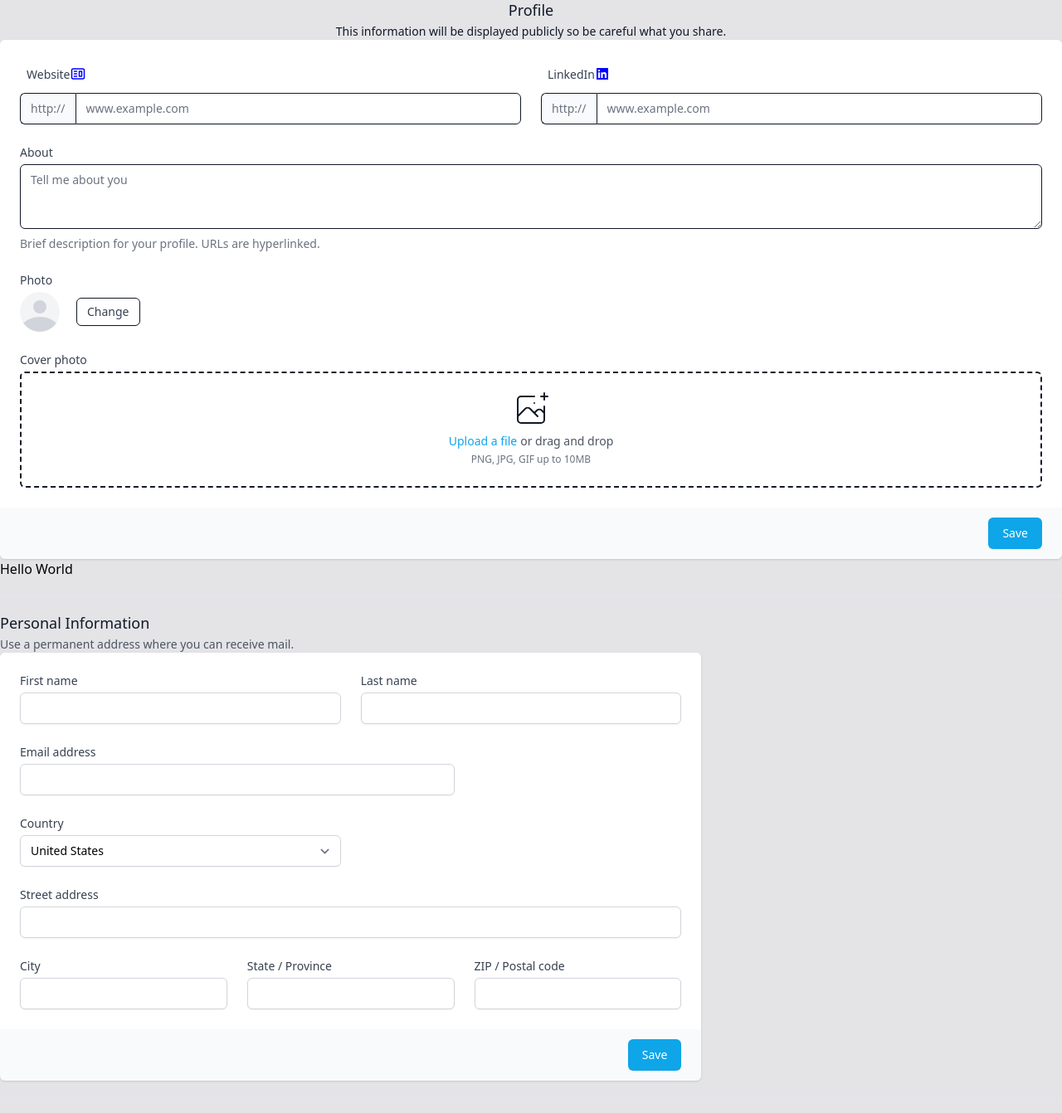
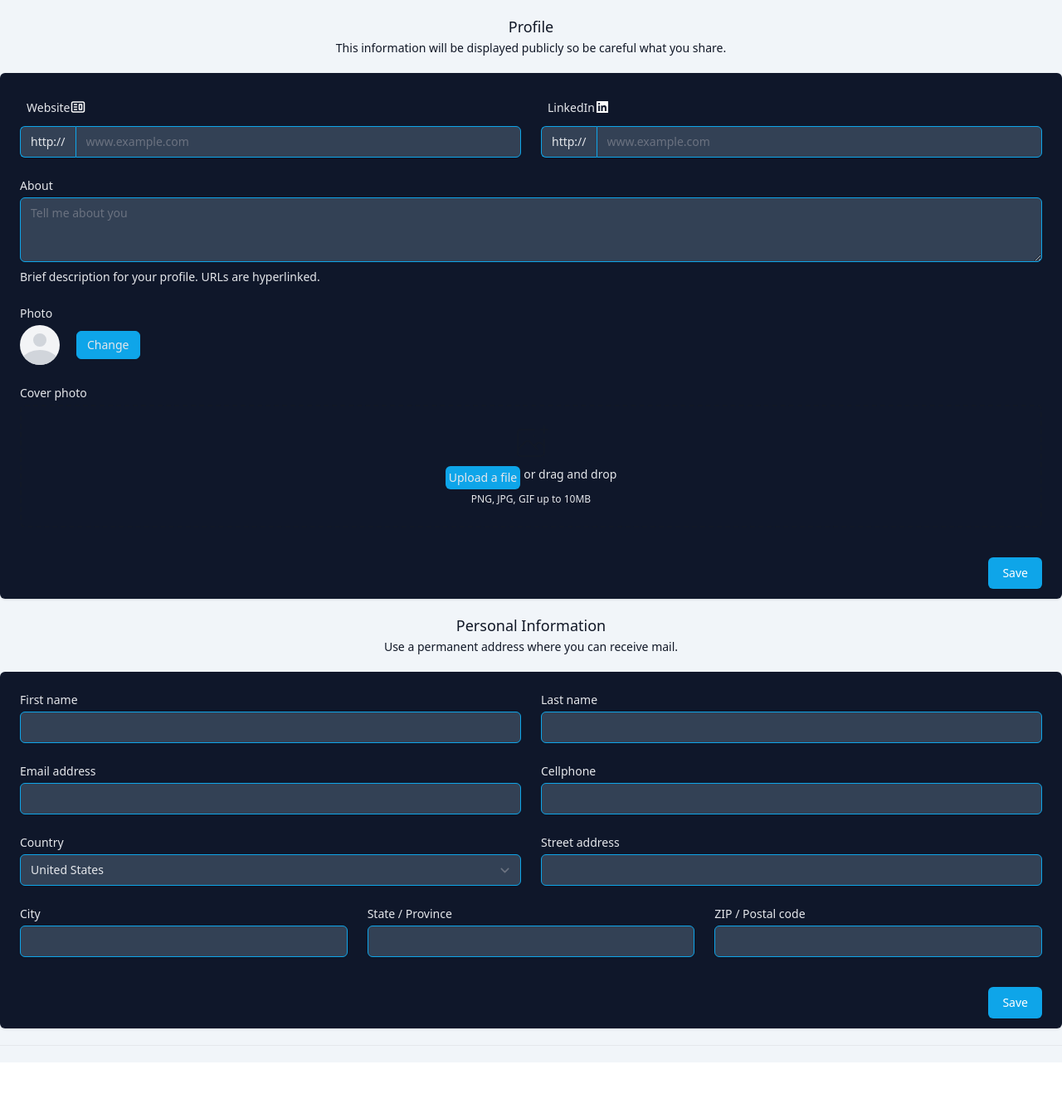
Before and after one commit to ademircr07/resume-form, a Next.js app: page / in a window 1280 px wide. Shown: the whole page at 83% size. After the commit the page ends 1281 px from the top, so only its background shows below. Built offline with nearby package versions, Linux system fonts and the light colour scheme.

Commit message:
adding new updstr

```diff
--- a/components/Information.jsx
+++ b/components/Information.jsx
@@ -11,9 +11,9 @@ function Information() {
     <>
       <div>
         <div className="md:grid md:grid-cols-3 md:gap-6">
-          <div className="mt-5 md:mt-0 md:col-span-6">
+          <div className=" md:mt-0 md:col-span-6">
 
-            <div className="md:col-span-6 text-center">
+            <div className="md:col-span-6 text-center p-5">
               <div className="px-4 sm:px-0">
                 <h3 className="text-lg font-medium leading-6 text-gray-900">
                   Profile
@@ -27,25 +27,25 @@ function Information() {
 
             <form onSubmit={registerUser} action="#" method="POST">
               <div className="shadow sm:rounded-md sm:overflow-hidden">
-                <div className="px-4 py-5 bg-white space-y-6 sm:p-6">
+                <div className="px-4 py-5 bg-slate-900 space-y-6 sm:p-6">
                   <div className="grid grid-cols-4 gap-6">
                     <div className="col-span-3 sm:col-span-2">
                       <label
                         htmlFor="company-website"
-                        className="text-sm font-medium text-gray-700 flex p-2 "
+                        className="text-sm font-medium text-gray-200 flex p-2 "
                       >
-                        Website{" "}
-                        <CgWebsite color="blue" className="flex text-lg" />
+                        Website {" "}
+                        <CgWebsite color="white" className="flex text-lg" />
                       </label>
                       <div className="mt-1 flex rounded-md shadow-sm">
-                        <span className="inline-flex items-center px-3 rounded-l-md border border-r-0 border-gray-900 bg-gray-50 text-gray-500 text-sm">
+                        <span className="inline-flex items-center px-3 rounded-l-md border border-r-0 border-sky-500 bg-slate-700 text-gray-200 text-sm">
                           http://
                         </span>
                         <input
                           type="text"
                           name="company-website"
                           id="company-website"
-                          className="focus:ring-indigo-500 focus:border-indigo-500 flex-1 block w-full rounded-none rounded-r-md sm:text-sm border-gray-900"
+                          className="focus:ring-sky-500 focus:border-sky-500 flex-1 block w-full rounded-none rounded-r-md sm:text-sm border-sky-500 bg-slate-700 text-gray-200"
                           placeholder="www.example.com"
                         />
                       </div>
@@ -54,20 +54,20 @@ function Information() {
                     <div className="col-span-3 sm:col-span-2">
                       <label
                         htmlFor="company-website"
-                        className="text-sm font-medium text-gray-700 flex p-2 "
+                        className="text-sm font-medium text-gray-200 flex p-2 "
                       >
                         LinkedIn{" "}
-                        <AiFillLinkedin color="blue" className="flex text-lg" />
+                        <AiFillLinkedin color="white" className="flex text-lg" />
                       </label>
                       <div className="mt-1 flex rounded-md shadow-sm">
-                        <span className="inline-flex items-center px-3 rounded-l-md border border-r-0 border-gray-900 bg-gray-50 text-gray-500 text-sm">
+                        <span className="inline-flex items-center px-3 rounded-l-md border border-r-0 border-sky-500 bg-slate-700 text-gray-200 text-sm">
                           http://
                         </span>
                         <input
                           type="text"
                           name="company-website"
                           id="company-website"
-                          className="focus:ring-indigo-500 focus:border-indigo-500 flex-1 block w-full rounded-none rounded-r-md sm:text-sm border-gray-900"
+                          className="focus:ring-sky-600 focus:border-sky-600 flex-1 block w-full rounded-none rounded-r-md sm:text-sm border-sky-500 bg-slate-700 text-gray-200"
                           placeholder="www.example.com"
                         />
                       </div>
@@ -77,7 +77,7 @@ function Information() {
                   <div>
                     <label
                       htmlFor="about"
-                      className="block text-sm font-medium text-gray-700"
+                      className="block text-sm font-medium text-gray-200"
                     >
                       About
                     </label>
@@ -86,18 +86,18 @@ function Information() {
                         id="about"
                         name="about"
                         rows={3}
-                        className="shadow-sm focus:ring-indigo-500 focus:border-indigo-500 mt-1 block w-full sm:text-sm border border-gray-900 rounded-md"
+                        className="shadow-sm focus:ring-sky-500 focus:border-sky-500 mt-1 block w-full sm:text-sm border border-sky-500 rounded-md bg-slate-700 text-gray-200"
                         placeholder="Tell me about you"
                         defaultValue={""}
                       />
                     </div>
-                    <p className="mt-2 text-sm text-gray-500">
+                    <p className="mt-2 text-sm text-gray-200">
                       Brief description for your profile. URLs are hyperlinked.
                     </p>
                   </div>
 
                   <div>
-                    <label className="block text-sm font-medium text-gray-700">
+                    <label className="block text-sm font-medium text-gray-200">
                       Photo
                     </label>
                     <div className="mt-1 flex items-center">
@@ -112,7 +112,7 @@ function Information() {
                       </span>
                       <button
                         type="button"
-                        className="ml-5 bg-white py-2 px-3 border border-gray-900 rounded-md shadow-sm text-sm leading-4 font-medium text-gray-700 hover:bg-gray-50 focus:outline-none focus:ring-2 focus:ring-offset-2 focus:ring-indigo-500"
+                        className="ml-5 bg-sky-500 py-2 px-3 border border-sky-500 rounded-md shadow-sm text-sm leading-4 font-medium text-gray-200 hover:bg-sky-600 focus:outline-none focus:ring-2 focus:ring-offset-2 focus:ring-sky-500"
                       >
                         Change
                       </button>
@@ -120,7 +120,7 @@ function Information() {
                   </div>
 
                   <div>
-                    <label className="block text-sm font-medium text-gray-700">
+                    <label className="block text-sm font-medium text-gray-200">
                       Cover photo
                     </label>
                     <div className="mt-1 flex justify-center px-6 pt-5 pb-6 border-2 border-gray-900 border-dashed rounded-md">
@@ -142,7 +142,7 @@ function Information() {
                         <div className="flex text-sm text-gray-600">
                           <label
                             htmlFor="file-upload"
-                            className="relative cursor-pointer bg-white rounded-md font-medium text-sky-500 hover:text-indigo-500 focus-within:outline-none focus-within:ring-2 focus-within:ring-offset-2 focus-within:ring-indigo-500"
+                            className="relative cursor-pointer bg-sky-500 rounded-md font-medium text-gray-200 hover:bg-sky-600 py-1 px-1"
                           >
                             <span>Upload a file</span>
                             <input
@@ -152,9 +152,9 @@ function Information() {
                               className="sr-only"
                             />
                           </label>
-                          <p className="pl-1">or drag and drop</p>
+                          <p className="pl-1 text-gray-200">or drag and drop</p>
                         </div>
-                        <p className="text-xs text-gray-500">
+                        <p className="text-xs text-gray-200">
                           PNG, JPG, GIF up to 10MB
                         </p>
                       </div>
@@ -162,7 +162,7 @@ function Information() {
                   </div>
                 </div>
 
-                <div className="px-4 py-3 bg-gray-50 text-right sm:px-6">
+                <div className="px-4 py-3 bg-slate-900 text-right sm:px-6">
                   <button
                     type="submit"
                     className="inline-flex justify-center py-2 px-4 border border-transparent shadow-sm text-sm font-medium rounded-md text-white bg-sky-500 hover:bg-sky-600 focus:outline-none focus:ring-2 focus:ring-offset-2 focus:ring-sky-500"
--- a/components/Personal.jsx
+++ b/components/Personal.jsx
@@ -1,38 +1,37 @@
 import React from "react";
 
-function secondInformation() {
+function Personal() {
+  const registerUser = (event) => {
+    event.preventDefault();
+  };
+
+
+
     return (
-    <div>
-      <h1>Hello World</h1>
+        <>
+          <div className="">
+            <div className="md:grid md:grid-cols-3 md:gap-6">
+              <div className="mt-5 md:mt-0 md:col-span-6">
 
-      <>
-        <div className="hidden sm:block" aria-hidden="true">
-          <div className="py-5">
-            <div className="border-t border-gray-200" />
-          </div>
-        </div>
-
-        <div className="mt-10 sm:mt-0">
-          <div className="md:grid md:grid-cols-3 md:gap-6">
-            <div className="mt-5 md:mt-0 md:col-span-2">
-              <div className="md:col-span-1">
+                <div className="md:col-span-6 text-center p-5">
                   <div className="px-4 sm:px-0">
                     <h3 className="text-lg font-medium leading-6 text-gray-900">
                       Personal Information
                     </h3>
-                  <p className="mt-1 text-sm text-gray-600">
+                    <p className="mt-1 text-sm text-gray-900">
                       Use a permanent address where you can receive mail.
                     </p>
                   </div>
                 </div>
-              <form action="#" method="POST">
+
+                <form onSubmit={registerUser} action="#" method="POST">
                   <div className="shadow overflow-hidden sm:rounded-md">
-                  <div className="px-4 py-5 bg-white sm:p-6">
+                    <div className="px-4 py-5 bg-slate-900 sm:p-6">
                       <div className="grid grid-cols-6 gap-6">
                         <div className="col-span-6 sm:col-span-3">
                           <label
                             htmlFor="first-name"
-                          className="block text-sm font-medium text-gray-700"
+                            className="block text-sm font-medium text-gray-200"
                           >
                             First name
                           </label>
@@ -41,14 +40,14 @@ function secondInformation() {
                             name="first-name"
                             id="first-name"
                             autoComplete="given-name"
-                          className="mt-1 focus:ring-indigo-500 focus:border-indigo-500 block w-full shadow-sm sm:text-sm border-gray-300 rounded-md"
+                            className="mt-1 focus:ring-sky-500 focus:border-sky-500 block w-full shadow-sm sm:text-sm border-sky-500 rounded-md bg-slate-700"
                           />
                         </div>
 
                         <div className="col-span-6 sm:col-span-3">
                           <label
                             htmlFor="last-name"
-                          className="block text-sm font-medium text-gray-700"
+                            className="block text-sm font-medium text-gray-200"
                           >
                             Last name
                           </label>
@@ -57,14 +56,14 @@ function secondInformation() {
                             name="last-name"
                             id="last-name"
                             autoComplete="family-name"
-                          className="mt-1 focus:ring-indigo-500 focus:border-indigo-500 block w-full shadow-sm sm:text-sm border-gray-300 rounded-md"
+                            className="mt-1 focus:ring-sky-500 focus:border-sky-500 block w-full shadow-sm sm:text-sm border-sky-500 rounded-md bg-slate-700"
                           />
                         </div>
 
-                      <div className="col-span-6 sm:col-span-4">
+                        <div className="col-span-6 sm:col-span-3">
                           <label
                             htmlFor="email-address"
-                          className="block text-sm font-medium text-gray-700"
+                            className="block text-sm font-medium text-gray-200"
                           >
                             Email address
                           </label>
@@ -73,14 +72,30 @@ function secondInformation() {
                             name="email-address"
                             id="email-address"
                             autoComplete="email"
-                          className="mt-1 focus:ring-indigo-500 focus:border-indigo-500 block w-full shadow-sm sm:text-sm border-gray-300 rounded-md"
+                            className="mt-1 focus:ring-sky-500 focus:border-indigo-500 block w-full shadow-sm sm:text-sm border-sky-500 rounded-md bg-slate-700"
+                          />
+                        </div>
+
+                        <div className="col-span-6 sm:col-span-3">
+                          <label
+                            htmlFor="email-address"
+                            className="block text-sm font-medium text-gray-200"
+                          >
+                            Cellphone
+                          </label>
+                          <input
+                            type="text"
+                            name="email-address"
+                            id="email-address"
+                            autoComplete="email"
+                            className="mt-1 focus:ring-sky-500 focus:border-sky-500 block w-full shadow-sm sm:text-sm border-sky-500 rounded-md bg-slate-700"
                           />
                         </div>
 
                         <div className="col-span-6 sm:col-span-3">
                           <label
                             htmlFor="country"
-                          className="block text-sm font-medium text-gray-700"
+                            className="block text-sm font-medium text-gray-200"
                           >
                             Country
                           </label>
@@ -88,7 +103,7 @@ function secondInformation() {
                             id="country"
                             name="country"
                             autoComplete="country-name"
-                          className="mt-1 block w-full py-2 px-3 border border-gray-300 bg-white rounded-md shadow-sm focus:outline-none focus:ring-indigo-500 focus:border-indigo-500 sm:text-sm"
+                            className="mt-1 block w-full py-2 px-3 border border-sky-500 bg-slate-700 rounded-md shadow-sm focus:outline-none focus:ring-sky-500 focus:border-sky-500 sm:text-sm text-gray-200"
                           >
                             <option>United States</option>
                             <option>Canada</option>
@@ -96,10 +111,10 @@ function secondInformation() {
                           </select>
                         </div>
 
-                      <div className="col-span-6">
+                        <div className="col-span-6 sm:col-span-3">
                           <label
                             htmlFor="street-address"
-                          className="block text-sm font-medium text-gray-700"
+                            className="block text-sm font-medium text-gray-200"
                           >
                             Street address
                           </label>
@@ -108,14 +123,14 @@ function secondInformation() {
                             name="street-address"
                             id="street-address"
                             autoComplete="street-address"
-                          className="mt-1 focus:ring-indigo-500 focus:border-indigo-500 block w-full shadow-sm sm:text-sm border-gray-300 rounded-md"
+                            className="mt-1 focus:ring-sky-500 focus:border-sky-500 block w-full shadow-sm sm:text-sm border-sky-500 rounded-md bg-slate-700"
                           />
                         </div>
 
                         <div className="col-span-6 sm:col-span-6 lg:col-span-2">
                           <label
                             htmlFor="city"
-                          className="block text-sm font-medium text-gray-700"
+                            className="block text-sm font-medium text-gray-200"
                           >
                             City
                           </label>
@@ -124,14 +139,14 @@ function secondInformation() {
                             name="city"
                             id="city"
                             autoComplete="address-level2"
-                          className="mt-1 focus:ring-indigo-500 focus:border-indigo-500 block w-full shadow-sm sm:text-sm border-gray-300 rounded-md"
+                            className="mt-1 focus:ring-sky-500 focus:border-sky-500 block w-full shadow-sm sm:text-sm border-sky-500 rounded-md bg-slate-700"
                           />
                         </div>
 
                         <div className="col-span-6 sm:col-span-3 lg:col-span-2">
                           <label
                             htmlFor="region"
-                          className="block text-sm font-medium text-gray-700"
+                            className="block text-sm font-medium text-gray-200"
                           >
                             State / Province
                           </label>
@@ -140,14 +155,14 @@ function secondInformation() {
                             name="region"
                             id="region"
                             autoComplete="address-level1"
-                          className="mt-1 focus:ring-indigo-500 focus:border-indigo-500 block w-full shadow-sm sm:text-sm border-gray-300 rounded-md"
+                            className="mt-1 focus:ring-sky-500 focus:border-sky-500 block w-full shadow-sm sm:text-sm border-sky-500 rounded-md bg-slate-700"
                           />
                         </div>
 
                         <div className="col-span-6 sm:col-span-3 lg:col-span-2">
                           <label
                             htmlFor="postal-code"
-                          className="block text-sm font-medium text-gray-700"
+                            className="block text-sm font-medium text-gray-200"
                           >
                             ZIP / Postal code
                           </label>
@@ -156,12 +171,12 @@ function secondInformation() {
                             name="postal-code"
                             id="postal-code"
                             autoComplete="postal-code"
-                          className="mt-1 focus:ring-indigo-500 focus:border-indigo-500 block w-full shadow-sm sm:text-sm border-gray-300 rounded-md"
+                            className="mt-1 focus:ring-sky-500 focus:border-sky-500 block w-full shadow-sm sm:text-sm border-sky-500 rounded-md bg-slate-700"
                           />
                         </div>
                       </div>
                     </div>
-                  <div className="px-4 py-3 bg-gray-50 text-right sm:px-6">
+                    <div className="px-4 py-3 bg-slate-900 text-right sm:px-6">
                       <button
                         type="submit"
                         className="inline-flex justify-center py-2 px-4 border border-transparent shadow-sm text-sm font-medium rounded-md text-white bg-sky-500 hover:bg-sky-600 focus:outline-none focus:ring-2 focus:ring-offset-2 focus:ring-indigo-500"
@@ -181,8 +196,11 @@ function secondInformation() {
             </div>
           </div>
         </>
-    </div>
     );
   }
 
-export default secondInformation;
+
+
+
+
+export default Personal;
--- a/pages/index.js
+++ b/pages/index.js
@@ -5,7 +5,7 @@ import Personal from '../components/Personal';
 
 export default function Home() {
   return (
-    <div className="bg-zinc-200 content-center">
+    <div className="bg-slate-100 content-center">
       <Head>
         <title>Resume form</title>
       </Head>
```
Lines whose indentation alone changed are shown as unchanged.
